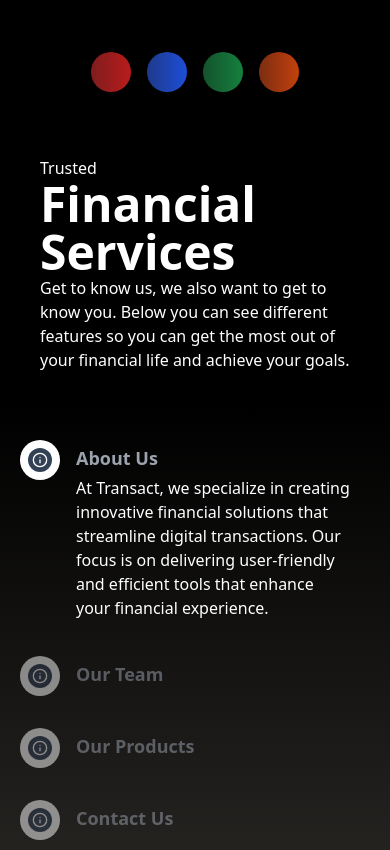
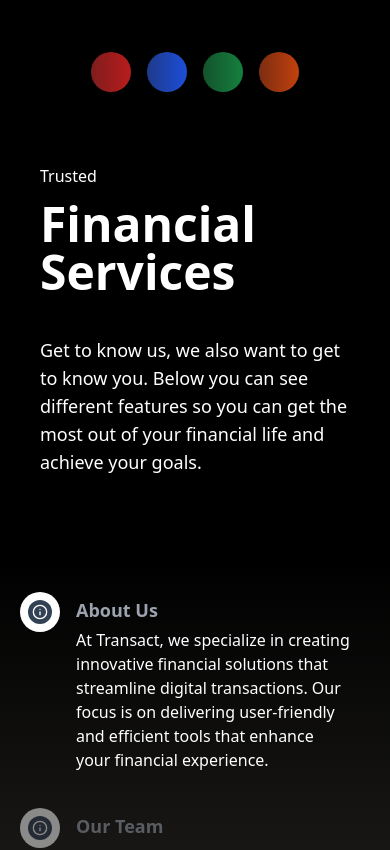
Before and after one commit to BrayanEFJ/FrontTransact, a React (Vite) app: page / in a window 390 px wide. Shown: the part 1060-1910 px from the top of the page. Built offline with nearby package versions, Linux system fonts and the light colour scheme.

Commit message:
update responsive design

```diff
--- a/src/components/InfoSection.jsx
+++ b/src/components/InfoSection.jsx
@@ -3,27 +3,27 @@ import { useTranslation } from 'react-i18next';
 
 const InfoSection = () => {
     const { t } = useTranslation();
+    return (
 
-    return (
-        <>
-            <div className='flex flex-col items-center justify-center w-full bg-black text-white px-10'>
-                <div className="flex flex-wrap max-w-7xl justify-center items-center w-full max-xl:py-8">
-                    <div className="flex max-md:w-auto w-1/2">
-                        <div className="flex flex-col">
-                            {t('trusted')}
-                            <span className="text-5xl font-bold">
-                                {t('financial_services')}
-                            </span>
-                        </div>
+        <div className="flex w-full justify-center items-center  max-sm:py-10 bg-black  text-white">
+            <div className='flex flex-col w-full max-w-7xl mx-10'>
+
+
+                <div className='flex flex-wrap  items-center w-full'>
+                    <div className="w-full md:w-[calc(50%-1rem)] flex flex-col mb-10 md:mb-0">
+                        <span>{t('trusted')}</span>
+                        <span className="text-5xl font-bold mt-3">
+                            {t('financial_services')}
+                        </span>
                     </div>
-                    <div className="flex max-md:w-auto w-1/2 items-center justify-center">
-                        <span className="max-lg:max-w-80">
+                    <div className="w-full md:w-[calc(50%-1rem)] flex items-start">
+                        <span className="text-lg">
                             {t('get_to_know_us')}
                         </span>
                     </div>
                 </div>
             </div>
-        </>
+        </div>
     );
 };
 
--- a/src/components/Timeline.jsx
+++ b/src/components/Timeline.jsx
@@ -87,7 +87,7 @@ const Timeline = forwardRef((props, ref) => {
     };
 
     return (
-        <div ref={ref} className='flex flex-col items-center justify-center w-full bg-black'>
+        <div ref={ref} className='flex flex-col items-center justify-center w-full bg-black pt-10'>
             <div className='flex flex-wrap w-full text-white lg:flex-row bg-gradient-to-b from-black to-[#494641] justify-center'>
                 <div className="flex flex-col lg:flex-row items-center justify-center max-xl:p-10 p-4 xl:h-[80vh] max-w-7xl lg:mx-10">
                     <div className="flex items-center justify-center w-full max-lglg:w-1/2 h-full max-lg:flex-wrap">
```
Also changed, not shown: src/pages/SingUp.jsx (added, +19 -0 lines).
